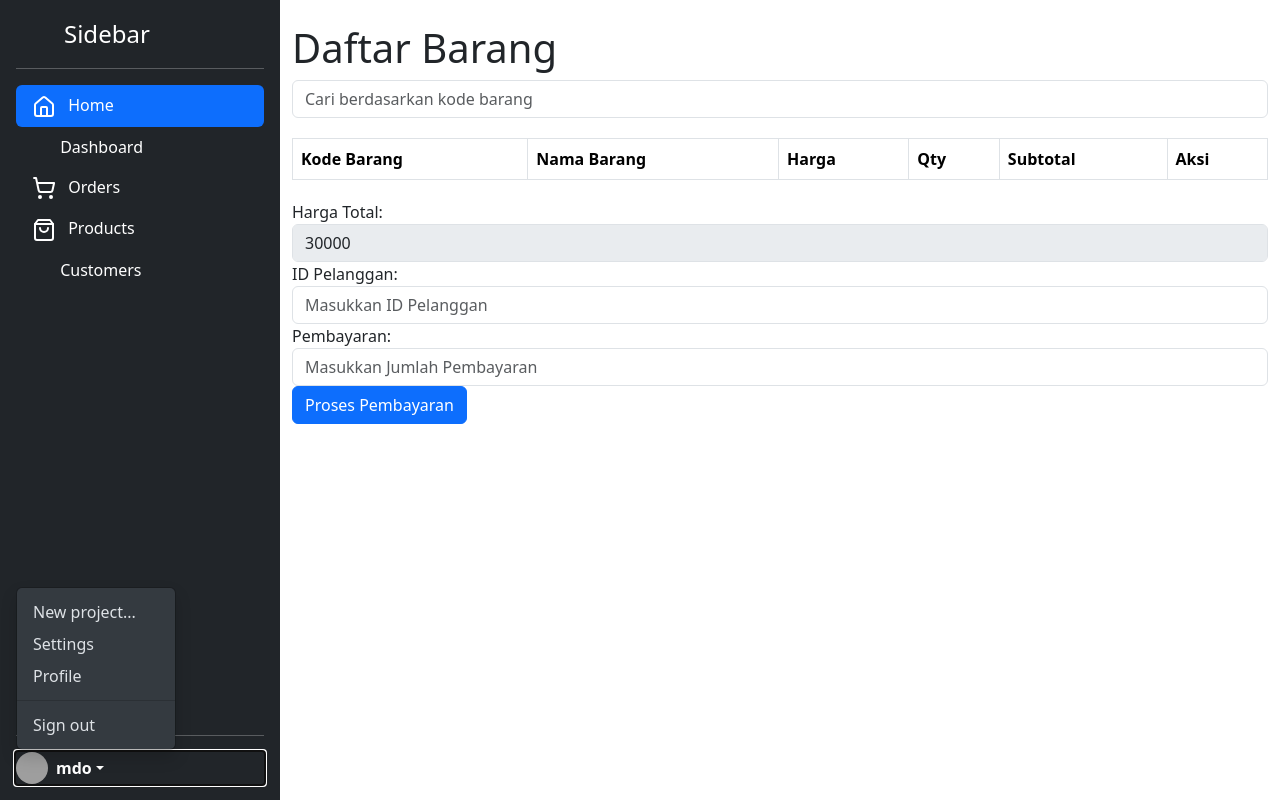
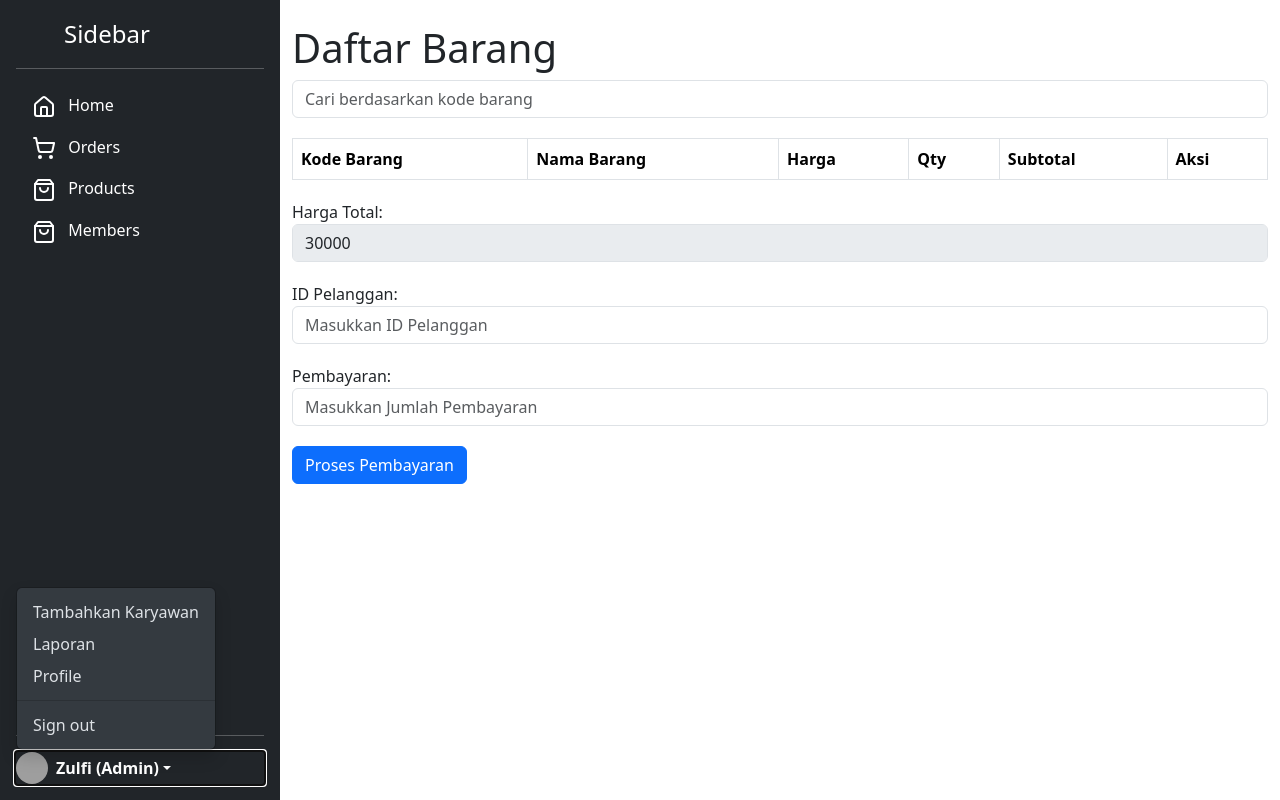
Before and after one commit to Frzz-02/aplikasi-kasir-sederhana-By-Native-PHP, a PHP site: page /transaksi.php in a window 1280 px wide, after a click on "Zulfi (Admin)". Run offline with PHP 8.4, Linux system fonts and the light colour scheme; lists and menus that the app fills with data are empty; grey boxes are pictures that could not be loaded.

Commit message:
menambahkan invoice di invoice php, memperbaiki desain sidebar, memperbaiki receipt php

```diff
--- a/main-page/act-transaction/confirm-pay.php
+++ b/main-page/act-transaction/confirm-pay.php
@@ -30,6 +30,10 @@
         </div>
 
 
+
+
+
+
     </div>
     </div>
 </div>
--- a/main-page/act-transaction/receipt.php
+++ b/main-page/act-transaction/receipt.php
@@ -171,5 +171,10 @@
     </div>
 
     <script src="https://cdn.jsdelivr.net/npm/bootstrap@5.3.0-alpha1/dist/js/bootstrap.bundle.min.js"></script>
+    <script>
+    window.onload = function() {
+        window.print();
+    }
+</script>
 </body>
 </html>
--- a/main-page/general/sidebar.php
+++ b/main-page/general/sidebar.php
@@ -37,50 +37,60 @@
     <hr>
     <ul class="nav nav-pills flex-column mb-auto">
       <li class="nav-item">
-        <a href="#" class="nav-link active" aria-current="page">
+        <a href="dashboard.php" class="nav-link text-white">
         <svg class="me-2" xmlns="http://www.w3.org/2000/svg" width="24" height="24" viewBox="0 0 24 24" fill="none" stroke="currentColor" stroke-width="2" stroke-linecap="round" stroke-linejoin="round" class="lucide lucide-house"><path d="M15 21v-8a1 1 0 0 0-1-1h-4a1 1 0 0 0-1 1v8"/><path d="M3 10a2 2 0 0 1 .709-1.528l7-5.999a2 2 0 0 1 2.582 0l7 5.999A2 2 0 0 1 21 10v9a2 2 0 0 1-2 2H5a2 2 0 0 1-2-2z"/></svg>
           Home
         </a>
       </li>
       <li>
-        <a href="#" class="nav-link text-white">
-          <svg class="bi pe-none me-2" width="16" height="16"><use xlink:href="#speedometer2"></use></svg>
-          Dashboard
-        </a>
+
       </li>
       <li>
-        <a href="#" class="nav-link text-white">
+        <a href="transaksi.php" class="nav-link text-white">
         <svg class="me-2" xmlns="http://www.w3.org/2000/svg" width="24" height="24" viewBox="0 0 24 24" fill="none" stroke="currentColor" stroke-width="2" stroke-linecap="round" stroke-linejoin="round" class="lucide lucide-shopping-cart"><circle cx="8" cy="21" r="1"/><circle cx="19" cy="21" r="1"/><path d="M2.05 2.05h2l2.66 12.42a2 2 0 0 0 2 1.58h9.78a2 2 0 0 0 1.95-1.57l1.65-7.43H5.12"/></svg>
           Orders
         </a>
       </li>
       <li>
-        <a href="#" class="nav-link text-white">
+        <a href="manajemenB.php" class="nav-link text-white">
         <svg class="me-2" xmlns="http://www.w3.org/2000/svg" width="24" height="24" viewBox="0 0 24 24" fill="none" stroke="currentColor" stroke-width="2" stroke-linecap="round" stroke-linejoin="round" class="lucide lucide-shopping-bag"><path d="M6 2 3 6v14a2 2 0 0 0 2 2h14a2 2 0 0 0 2-2V6l-3-4Z"/><path d="M3 6h18"/><path d="M16 10a4 4 0 0 1-8 0"/></svg>
           <!-- <svg class="bi pe-none me-2" width="16" height="16"></svg> -->
           Products
         </a>
       </li>
       <li>
-        <a href="#" class="nav-link text-white">
-          <svg class="bi pe-none me-2" width="16" height="16"><use xlink:href="#people-circle"></use></svg>
-          Customers
+        <a href="manajemenP.php" class="nav-link text-white">
+        <svg class="me-2" xmlns="http://www.w3.org/2000/svg" width="24" height="24" viewBox="0 0 24 24" fill="none" stroke="currentColor" stroke-width="2" stroke-linecap="round" stroke-linejoin="round" class="lucide lucide-shopping-bag"><path d="M6 2 3 6v14a2 2 0 0 0 2 2h14a2 2 0 0 0 2-2V6l-3-4Z"/><path d="M3 6h18"/><path d="M16 10a4 4 0 0 1-8 0"/></svg>
+          <!-- <svg class="bi pe-none me-2" width="16" height="16"></svg> -->
+          Members
         </a>
       </li>
+
+
+
+
+
+
+
     </ul>
+
+    <!-- ADMIN -->
     <hr>
     <div class="dropdown">
       <a href="#" class="d-flex align-items-center text-white text-decoration-none dropdown-toggle" data-bs-toggle="dropdown" aria-expanded="false">
         <img src="https://github.com/mdo.png" alt="" width="32" height="32" class="rounded-circle me-2">
-        <strong>mdo</strong>
+        <strong>Zulfi (Admin)</strong>
       </a>
       <ul class="dropdown-menu dropdown-menu-dark text-small shadow">
-        <li><a class="dropdown-item" href="#">New project...</a></li>
-        <li><a class="dropdown-item" href="#">Settings</a></li>
-        <li><a class="dropdown-item" href="#">Profile</a></li>
+        <li><a class="dropdown-item" href="../interface/register.php">Tambahkan Karyawan</a></li>
+        <li><a class="dropdown-item" href="detailTransaksi.php">Laporan</a></li>
+        <li><a class="dropdown-item" href="profil.php">Profile</a></li>
         <li><hr class="dropdown-divider"></li>
-        <li><a class="dropdown-item" href="#">Sign out</a></li>
+        <li><a class="dropdown-item" href="../function/logout.php">Sign out</a></li>
       </ul>
     </div>
   </div>
 <div class="b-example-divider b-example-vr"></div>
+
+
+<!-- karyawan -->
--- a/main-page/transaksi.php
+++ b/main-page/transaksi.php
@@ -95,20 +95,24 @@
                 <label for="customer-id">Harga Total:</label>
                 <input type="text" id="total-price" name="total-price" class="form-control" value="30000" placeholder="Masukkan ID Pelanggan" disabled>
             </div>
+            <div style="height: 20px;"></div>
             <!-- <h4>Total Harga: <span id="total-price">30000</span></h4> -->
             <div class="form-group">
                 <label for="customer-id">ID Pelanggan:</label>
                 <input name="id-cust" type="text" id="customer-id" class="form-control" placeholder="Masukkan ID Pelanggan">
             </div>
+            <div style="height: 20px;"></div>
             <div class="form-group">
-                <label for="payment">Pembayaran:</label>
-                <input name="pay" type="number" id="payment" class="form-control" placeholder="Masukkan Jumlah Pembayaran">
-            </div>
+    <label for="payment">Pembayaran:</label>
+    <input name="pay" type="number" id="payment" class="form-control" placeholder="Masukkan Jumlah Pembayaran">
+</div>
 
-            <button id="submit" type="button" name="transaksiModal"  class="btn btn-primary" data-bs-toggle="modal" data-bs-target="#transaction">
-                Proses Pembayaran
-            </button>
+<!-- Tambahkan div kosong untuk jarak -->
+<div style="height: 20px;"></div>
 
+<button id="submit" type="button" name="transaksiModal" class="btn btn-primary" data-bs-toggle="modal" data-bs-target="#transaction">
+    Proses Pembayaran
+</button>
 
         </form>
     </div>
@@ -118,6 +122,7 @@
 <form action="act-transaction/receipt.php" method="post">
     <?php require 'act-transaction/confirm-pay.php'; ?>
 </form>
+
 
 
 
```
Also changed, not shown: main-page/act-detailT/showDataDetailT.php (+4 -6 lines), main-page/invoice.php (+154 -0 lines).
